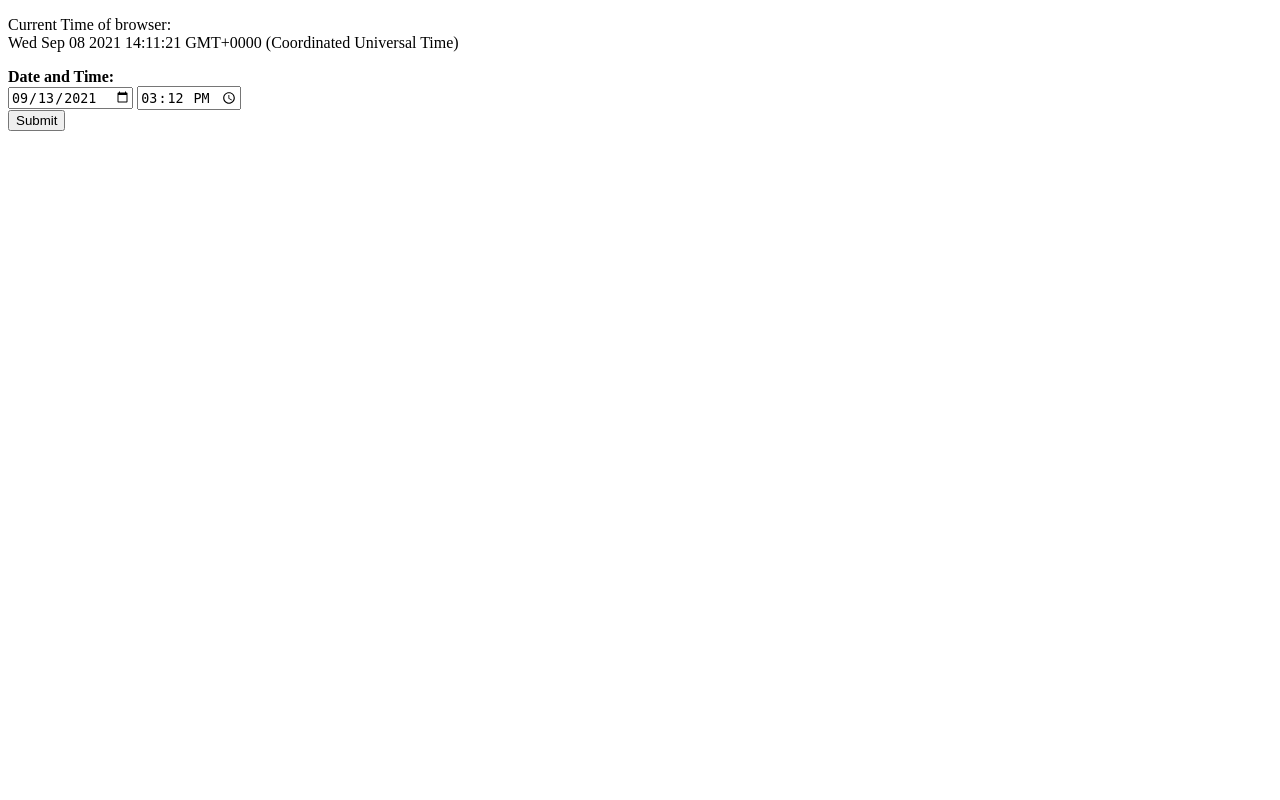
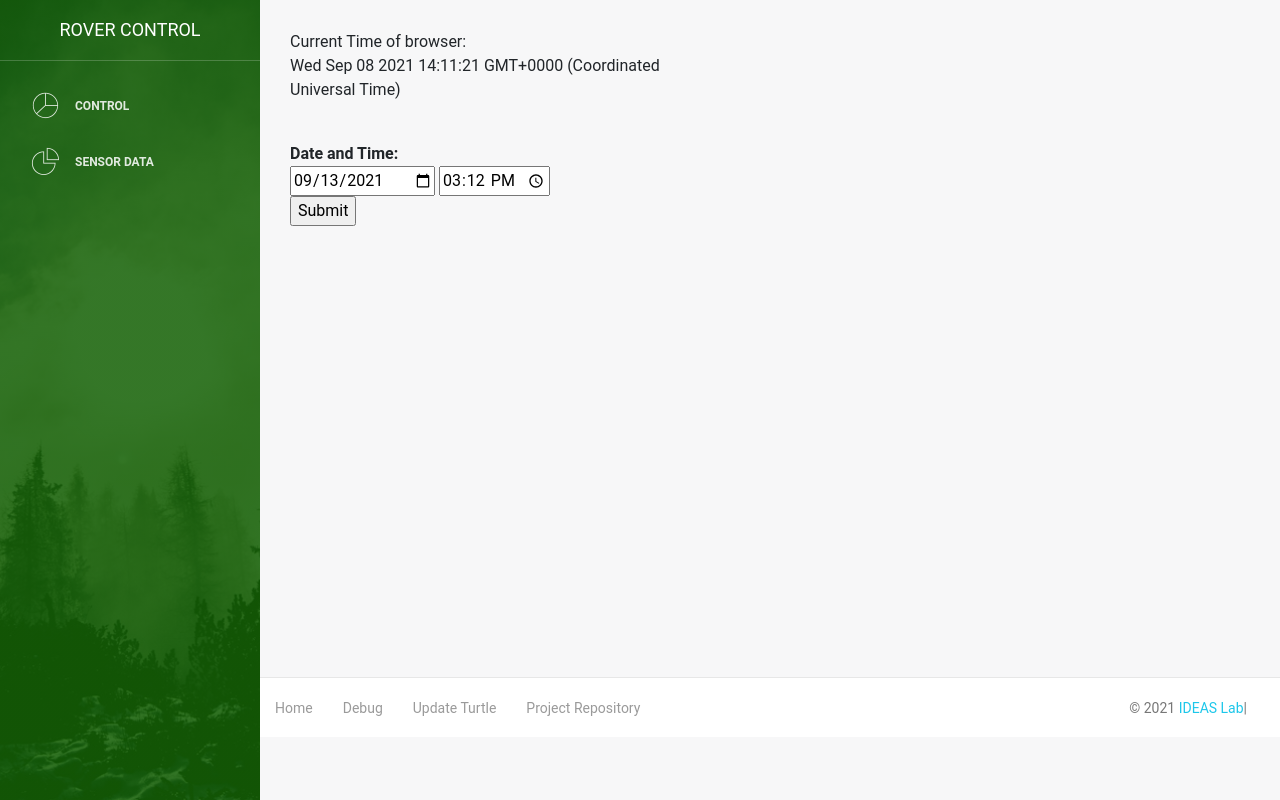
Before and after one commit to OUIDEAS/TurtleLidar, a Flask app: page /timeUpdate in a window 1280 px wide. Run offline with Flask 2, Linux system fonts and the light colour scheme; some libraries are stand-ins or nearby versions.

Commit message:
HTML updates
Made the update time page look not terrible
Changed link names

```diff
--- a/templates/index.html
+++ b/templates/index.html
@@ -289,7 +289,7 @@
                                 </a>
                             </li>
                             <li>
-                                 <a href="/timeUpdate" target="_self">Update Time
+                                 <a href="/timeUpdate" target="_self">Change Time
                                  </a>
                              </li>
                             <li>
--- a/templates/table.html
+++ b/templates/table.html
@@ -259,7 +259,7 @@ function timeConverter(UNIX_timestamp){
                                 </a>
                             </li>
                             <li>
-                                 <a href="/timeUpdate" target="_self">Update Time
+                                 <a href="/timeUpdate" target="_self">Change Time
                                  </a>
                              </li>
                             <li>
--- a/templates/update.html
+++ b/templates/update.html
@@ -87,7 +87,7 @@
                                  </a>
                              </li>
                               <li>
-                                 <a href="/timeUpdate" target="_self">Update Time
+                                 <a href="/timeUpdate" target="_self">Change Time
                                  </a>
                              </li>
  <!--                            <li>-->
--- a/templates/updateTime.html
+++ b/templates/updateTime.html
@@ -1,16 +1,72 @@
+ <!--
+=========================================================
+ Light Bootstrap Dashboard - v2.0.1
+=========================================================
+
+ Product Page: https://www.creative-tim.com/product/light-bootstrap-dashboard
+ Copyright 2019 Creative Tim (https://www.creative-tim.com)
+ Licensed under MIT (https://github.com/creativetimofficial/light-bootstrap-dashboard/blob/master/LICENSE)
+
+ Coded by Creative Tim
+
+=========================================================
+
+ The above copyright notice and this permission notice shall be included in all copies or substantial portions of the Software.  -->
  <!DOCTYPE html>
  <html lang="en">
+
  <head>
-    <meta charset="UTF-8">
-    <title>Update Time</title>
+     <meta charset="utf-8" />
+     <link rel="apple-touch-icon" sizes="76x76" href="{{ url_for('static', filename="img/apple-icon.png")}}">
+     <link rel="icon" type="image/png" href="{{ url_for('static', filename="img/favicon.ico")}}">
+     <meta http-equiv="X-UA-Compatible" content="IE=edge,chrome=1" />
+     <title>Turtle Rover Web Control</title>
+     <meta content='width=device-width, initial-scale=1.0, maximum-scale=1.0, user-scalable=0, shrink-to-fit=no' name='viewport' />
+     <!--     Fonts and icons     -->
+     <link href="https://fonts.googleapis.com/css?family=Montserrat:400,700,200" rel="stylesheet" />
+     <!-- <link rel="stylesheet" href="https://maxcdn.bootstrapcdn.com/font-awesome/latestcss/font-awesome.min.css" /> -->
+     <!-- CSS Files -->
+     <link href="{{ url_for('static', filename="css/bootstrap.min.css")}}" rel="stylesheet" />
+     <link href="{{ url_for('static', filename="css/light-bootstrap-dashboard.css")}}" rel="stylesheet" />
+     <!-- CSS Just for demo purpose, don't include it in your project -->
+     <link href="{{ url_for('static', filename="css/demo.css")}}" rel="stylesheet" />
  </head>
+
  <body>
-    <div class="row">
-    <!--    <div class="col-xs-12">-->
-    <!--        <p class="lead"> <b>Date and Time:</b>  </p>-->
-    <!--        {{  form.date_posted() }} {{  form.time_posted() }}-->
-    <!--        <p class="lead">{{  form.submit() }} </p>-->
-    <!--    </div>-->
+     <div class="wrapper">
+         <div class="sidebar" data-color="green" data-image="{{ url_for('static', filename="img/sidebar-5.jpg")}}">
+             <!--
+         Tip 1: You can change the color of the sidebar using: data-color="purple | blue | green | orange | red"
+
+         Tip 2: you can also add an image using data-image tag
+     -->
+             <div class="sidebar-wrapper">
+                 <div class="logo">
+                     <a href="./" class="simple-text">
+                         Rover Control
+                     </a>
+                 </div>
+                 <ul class="nav">
+                     <li>
+                         <a class="nav-link" href="./">
+                             <i class="nc-icon nc-chart-pie-35"></i>
+                             <p>Control</p>
+                         </a>
+                     </li>
+                     <li>
+                         <a class="nav-link" href="./sensor-data">
+                             <i class="nc-icon nc-chart-pie-36"></i>
+                             <p>Sensor Data</p>
+                         </a>
+                     </li>
+
+                 </ul>
+             </div>
+         </div>
+         <div class="main-panel">
+
+             <div class="content">
+                 <div class="col-5">
                     <script type="text/javascript">
                         (function() {
                         var localTime = Date()
@@ -19,11 +75,65 @@
                     </script>
 
                 <form method="POST" action="/timeUpdate">
-            <div> <b>Date and Time:</b> </div>
+                    <div> <br> <b>Date and Time:</b> <br> </div>
                     <div>{{  form.date_posted() }} {{  form.time_posted() }}</div>
                     <div>{{  form.submit() }}</div>
                 </form>
 
                  </div>
+             </div>
+             <footer class="footer">
+                 <div class="container-fluid">
+                     <nav>
+                         <ul class="footer-menu">
+                             <li>
+                                 <a href="/">
+                                     Home
+                                 </a>
+                             </li>
+                             <li>
+                                 <a href="/debug" target="_blank">Debug
+                                 </a>
+                             </li>
+                              <li>
+                                 <a href="/update" target="_self">Update Turtle
+                                 </a>
+                             </li>
+ <!--                            <li>-->
+ <!--                                <a href="/update" target="_self">Update Turtle-->
+ <!--                                </a>-->
+ <!--                            </li>-->
+                             <li>
+                                 <a href="https://github.com/OUIDEAS/TurtleLidar" target="_blank">
+                                     Project Repository
+                                 </a>
+                             </li>
+                         </ul>
+                         <p class="copyright text-center">
+                             ©
+                             <script>
+                                 document.write(new Date().getFullYear())
+                             </script>
+                             <a href="https://ouideas.github.io/" target="_blank">IDEAS Lab</a>|
+ <!--                            <a href="version" id="updatelink">Update...</a>-->
+                         </p>
+                     </nav>
+                 </div>
+             </footer>
+         </div>
+     </div>
  </body>
+ <!--   Core JS Files   -->
+ <script src="{{ url_for('static', filename="js/core/jquery.3.2.1.min.js")}}" type="text/javascript"></script>
+ <script src="{{ url_for('static', filename="js/core/popper.min.js")}}" type="text/javascript"></script>
+ <script src="{{ url_for('static', filename="js/core/bootstrap.min.js")}}" type="text/javascript"></script>
+ <!--  Plugin for Switches, full documentation here: http://www.jque.re/plugins/version3/bootstrap.switch/ -->
+ <script src="{{ url_for('static', filename="js/plugins/bootstrap-switch.js")}}"></script>
+ <!--  Chartist Plugin  -->
+ <script src="{{ url_for('static', filename="js/plugins/chartist.min.js")}}"></script>
+ <!--  Notifications Plugin    -->
+ <script src="{{ url_for('static', filename="js/plugins/bootstrap-notify.js")}}"></script>
+ <!-- Control Center for Light Bootstrap Dashboard: scripts for the example pages etc -->
+ <script src="{{ url_for('static', filename="js/light-bootstrap-dashboard.js")}}" type="text/javascript"></script>
+ <!--<script src="{{ url_for('static', filename="js/lidarstatus.js")}}"></script>-->
  </html>
--- a/webstreaming.py
+++ b/webstreaming.py
@@ -56,14 +56,15 @@ def CameraThreadFunc():
             return
         try:
             _CameraThreadFunc()
-        except:
+        except Exception as e:
             DebugPrint("Failure with camera thread, retry")
+            print(e)
             time.sleep(5)
 
 def _CameraThreadFunc():
     global	lock, SendFrame, CAMERA_RUN
     camera = cv2.VideoCapture(0)
-    camera.set(cv2.CAP_PROP_BUFFERSIZE, 3)
+    # camera.set(cv2.CAP_PROP_BUFFERSIZE, 3)
     max_temp_exceed = False
     DebugPrint("start camera thread")
     while True:
```
Lines whose indentation alone changed are shown as unchanged.
